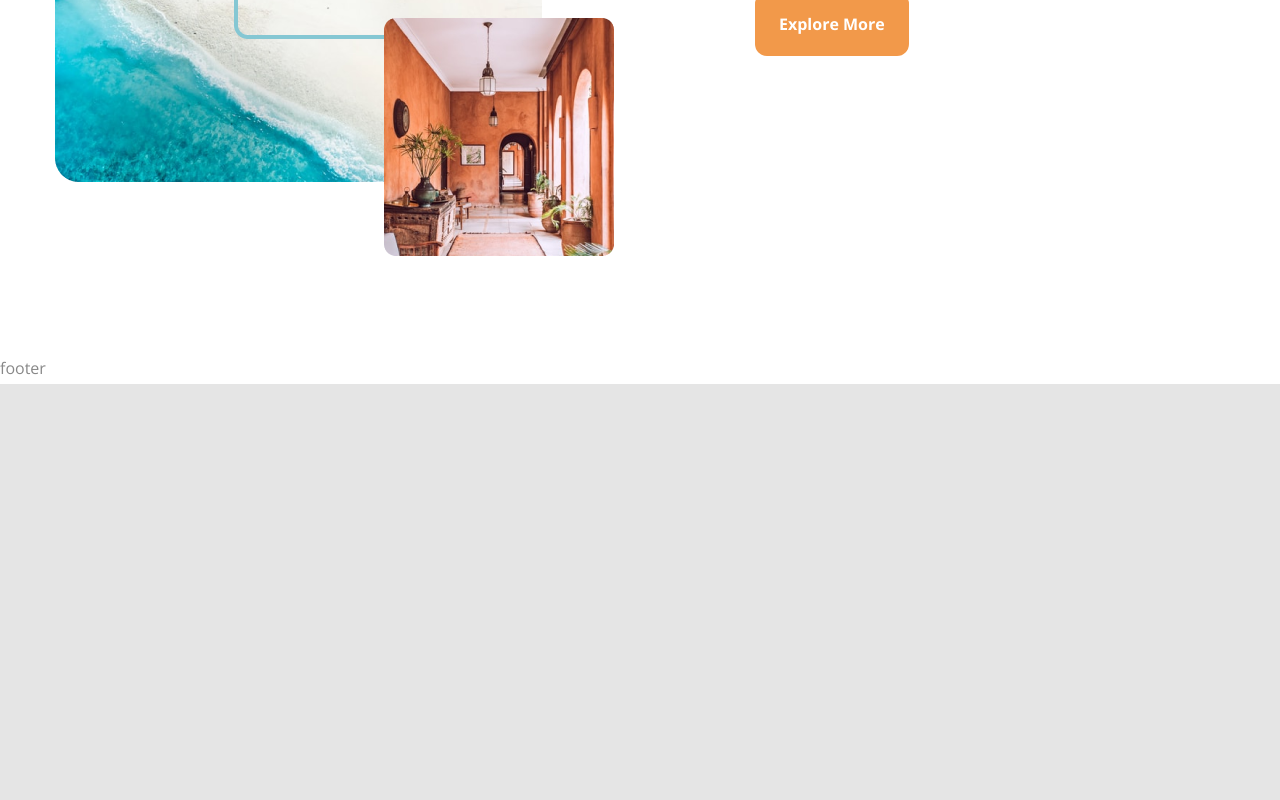
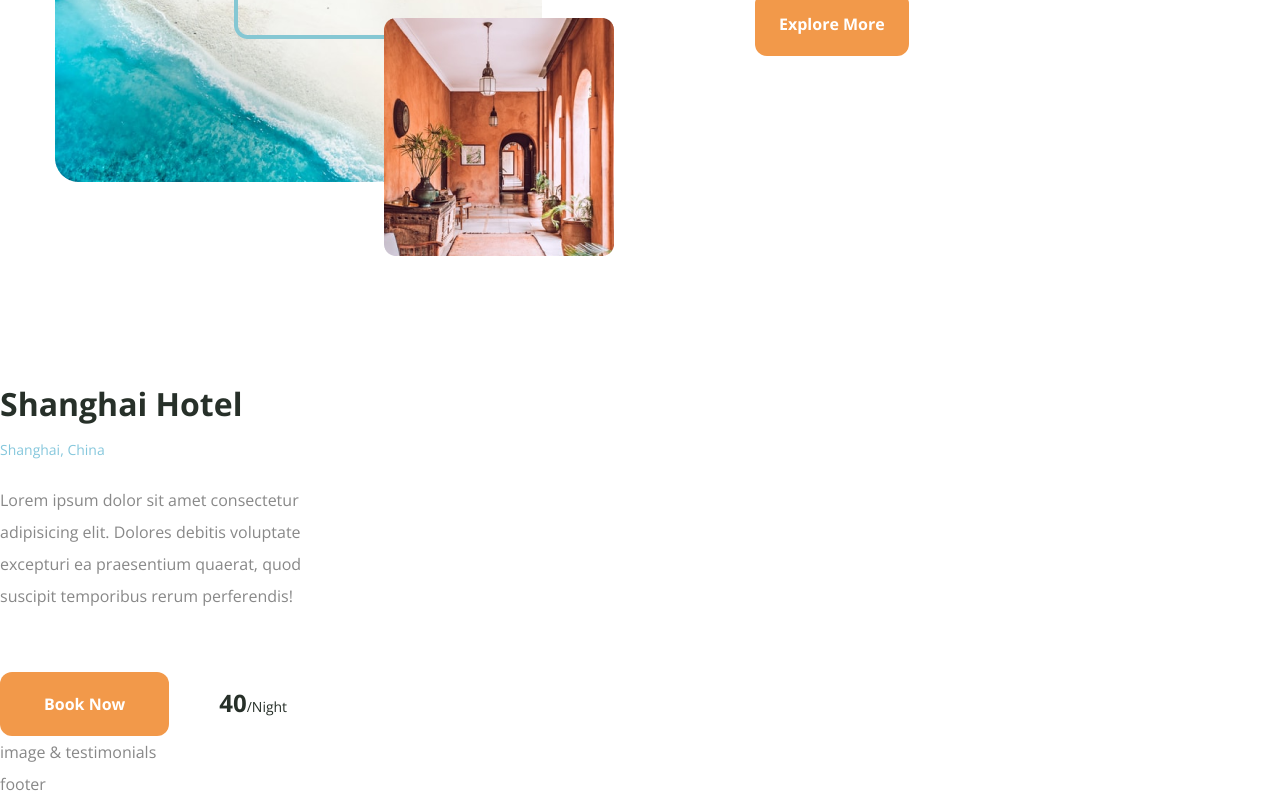
Before and after one commit to ibqn/next-hotels, a Next.js app: page / in a window 1280 px wide. Shown: the part 1792-2592 px from the top of the page. Before the commit the page ends 2176 px from the top, so only its background shows below. Built offline with nearby package versions, Linux system fonts and the light colour scheme.

Commit message:
wip on recommendations

```diff
--- a/src/app/page.tsx
+++ b/src/app/page.tsx
@@ -1,6 +1,7 @@
 import { About } from '@/components/about'
 import { Featured } from '@/components/featured'
 import { Hero } from '@/components/hero'
+import { Recommendations } from '@/components/recommendations'
 
 export default function Home() {
   return (
@@ -8,6 +9,7 @@ export default function Home() {
       <Hero />
       <Featured />
       <About />
+      <Recommendations />
     </>
   )
 }
--- /dev/null
+++ b/src/components/recommendations.tsx
@@ -0,0 +1,107 @@
+'use client'
+
+import { useMemo } from 'react'
+import { Swiper, SwiperSlide } from 'swiper/react'
+import 'swiper/css'
+import { Button } from './ui/button'
+
+type Props = {}
+
+export const Recommendations = (props: Props) => {
+  const recommendations = useMemo(
+    () => [
+      {
+        name: 'Shanghai Hotel',
+        image: 'hotel-1.png',
+        location: 'Shanghai, China',
+        description: (
+          <>
+            Lorem ipsum dolor sit amet consectetur adipisicing elit. Dolores
+            debitis voluptate excepturi ea praesentium quaerat, quod suscipit
+            temporibus rerum perferendis!
+          </>
+        ),
+        price: 40,
+        testimonial: {
+          message:
+            'Lorem ipsum dolor, sit amet consectetur adipisicing elit. Laudantium saepe nemo, eveniet odio ratione consectetur.',
+          name: 'Robert Rene',
+        },
+      },
+      {
+        name: 'Peaks Lodge',
+        image: 'hotel-2.png',
+        location: 'Aspen, USA',
+        description: (
+          <>
+            Lorem ipsum dolor sit amet consectetur adipisicing elit. Dolores
+            debitis voluptate excepturi ea praesentium quaerat, quod suscipit
+            temporibus rerum perferendis!
+          </>
+        ),
+        price: 80,
+        testimonial: {
+          message:
+            'Lorem ipsum dolor, sit amet consectetur adipisicing elit. Laudantium saepe nemo, eveniet odio ratione consectetur.',
+          name: 'Emily Jhonson',
+        },
+      },
+      {
+        name: 'Tropical Oasis Resort',
+        image: 'hotel-3.png',
+        location: 'Bali, Indonesia',
+        description: (
+          <>
+            Lorem ipsum dolor sit amet consectetur adipisicing elit. Dolores
+            debitis voluptate excepturi ea praesentium quaerat, quod suscipit
+            temporibus rerum perferendis!
+          </>
+        ),
+        price: 120,
+        testimonial: {
+          message:
+            'Lorem ipsum dolor, sit amet consectetur adipisicing elit. Laudantium saepe nemo, eveniet odio ratione consectetur.',
+          name: 'Michael Anderson',
+        },
+      },
+    ],
+    []
+  )
+
+  return (
+    <section>
+      <div>
+        <Swiper>
+          {recommendations.map(
+            ({ name, location, description, price }, index) => (
+              <SwiperSlide key={index}>
+                <div>
+                  <div className="max-w-[345px] xl:pt-8">
+                    <h2 className="h2 mb-4">{name}</h2>
+
+                    <p className="mb-6 text-sm text-softgreen">{location}</p>
+
+                    <p className="mb-[60px]">{description}</p>
+
+                    <div className="flex items-center gap-x-[50px]">
+                      <Button variant="accent" className="px-[44px]">
+                        Book Now
+                      </Button>
+
+                      <div className="text-black">
+                        <span className="text-2xl font-bold">{price}</span>
+                        <span className="text-sm">/Night</span>
+                      </div>
+                    </div>
+                  </div>
+
+                  <div>image & testimonials</div>
+                </div>
+              </SwiperSlide>
+            )
+          )}
+        </Swiper>
+      </div>
+    </section>
+  )
+}
```
